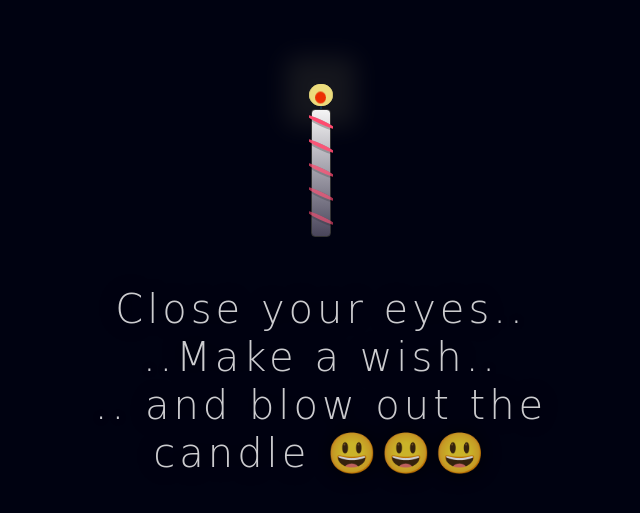
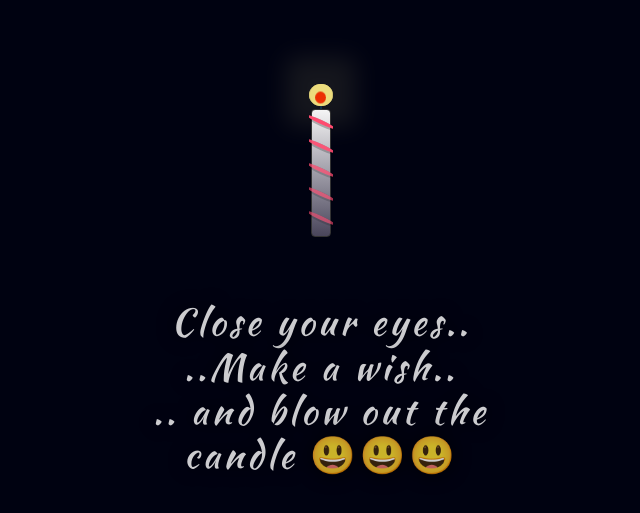
Before and after one commit to Procoder16/wish_candle, a plain HTML site: page index.html in a window 1280 px wide. Shown: the part 283-796 px from the top of the page, without its empty margins (319-959 px from the left). Drawn offline with nearby package versions, Linux system fonts and the light colour scheme.

Commit message:
done with some of the editing that was required

```diff
--- a/css/styles.css
+++ b/css/styles.css
@@ -147,7 +147,7 @@ h1 {
     opacity: .9;
   }
   100% {
-    height: 1.7m;
+    height: 1.7em;
     transform: rotateY(30deg);
   }
 }
@@ -244,7 +244,8 @@ h1 {
 }
 
 #candle-placeholder h1{
-  font-size: 2.5rem;
+  font-family: 'Kaushan Script', cursive;
+  font-size: 2.3rem;
 }
 
 *{margin: 0;}
--- a/index.html
+++ b/index.html
@@ -11,6 +11,11 @@
   <script src="https://cdn.jsdelivr.net/npm/bootstrap@5.0.2/dist/js/bootstrap.bundle.min.js" crossorigin="anonymous"></script>
   <script src="https://code.jquery.com/jquery-1.11.1.min.js"></script>
   <link rel="stylesheet" href="css/styles.css">
+  <link rel="preconnect" href="https://fonts.googleapis.com">
+  <link rel="preconnect" href="https://fonts.gstatic.com" crossorigin>
+  <link href="https://fonts.googleapis.com/css2?family=Kaushan+Script&display=swap" rel="stylesheet"><link rel="preconnect" href="https://fonts.googleapis.com">
+  <link rel="preconnect" href="https://fonts.gstatic.com" crossorigin>
+  <link href="https://fonts.googleapis.com/css2?family=Kaushan+Script&display=swap" rel="stylesheet">
 </head>
 
 <body>
```
